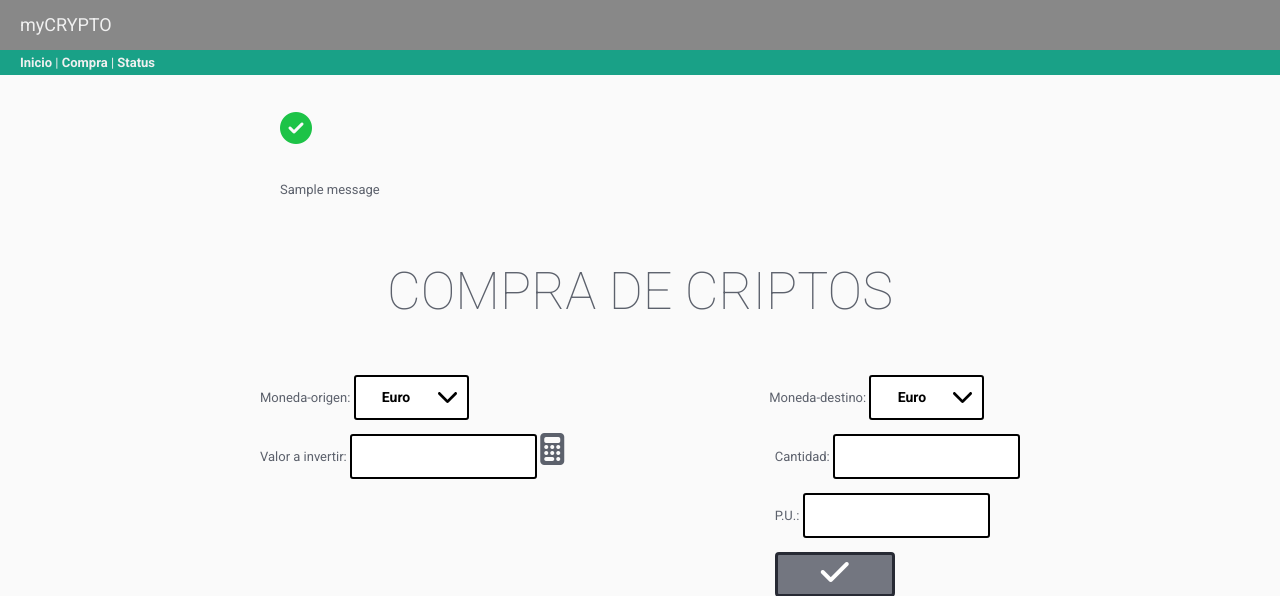
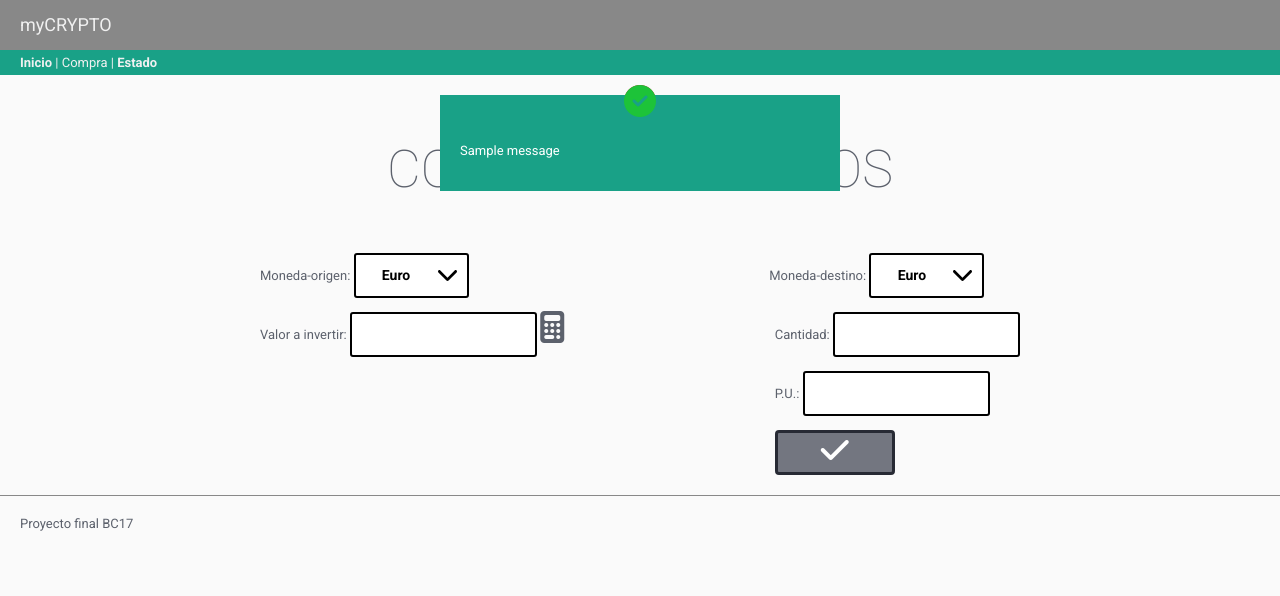
Before and after one commit to juancarlosapalategi/proyecto-kc, a Flask app: page /compra in a window 1280 px wide. Shown: the top 596 px of the page. Run offline with Flask 3, Linux system fonts and the light colour scheme; one stand-in notice (Sample message) is shown.

Commit message:
feat: añado mensaje de error si la operacion no es valida, hago el calculo de inversion de la pagina de estado y quito el enlace de la pagina en la que estas

```diff
--- a/balance/static/css/styles.css
+++ b/balance/static/css/styles.css
@@ -98,3 +98,21 @@
 .cursor-p {
     cursor: pointer;
 }
+
+.messages {
+    position: absolute;
+    width: 400px;
+    margin: 0 auto;
+    left: 0;
+    right: 0;
+    text-align: center;
+    color: #fff;
+}
+
+.messages-ko {
+    background: var(--primary-color);
+}
+
+.messages-ok {
+    background: var(--secundary-color);
+}
--- a/balance/static/js/balance.js
+++ b/balance/static/js/balance.js
@@ -1,10 +1,10 @@
-
 function loadCurrencies() {
     var request = new XMLHttpRequest();
     var apikey = "E32AC0F0-3997-41B6-990F-19606ECC33ED";
     var from = document.getElementById('currency-from').value;
     var to = document.getElementById('currency-to').value;
     var valueToConvert = document.getElementById('value-to-convert');
+    document.getElementById("value-to-convert-hidden").value = valueToConvert.value;
 
     if (valueToConvert.value == "") {
         alert("Disculpa, pero para calcular la conversión de " + from + " a " + to + " tienes que rellenar el campo 'Valor a invertir'");
@@ -17,7 +17,6 @@
         return;
     }
     else {
-
         request.open('GET', 'https://rest.coinapi.io/v1/exchangerate/' + from + '/' + to + '?apikey=' + apikey, false);
         request.send();
 
--- a/balance/templates/base.html
+++ b/balance/templates/base.html
@@ -17,16 +17,29 @@
     {% include 'components/header.html' %}
     {% include 'components/navbar.html' %}
 
+    <main>
+        {% with errors = get_flashed_messages(category_filter=["error"]) %}
+        {% if errors %}
+        <div class="messages messages-ko">
+            <i class="fa-solid fa-circle-xmark fa-2xl" style="color: #c31d1d;"></i>
 
-    <main>
-        {% with mensajes = get_flashed_messages() %}
-        {% if mensajes %}
-        <div class="exito-flash">
-            <p><i class="fa-solid fa-circle-check fa-2xl" style="color: #1dc347;"></i></p>
+            <div class="messages-flash">
+                {% for error in errors %}
+                <p>{{ error }}</p>
+                {% endfor %}
+            </div>
+        </div>
+        {% endif %}
+        {% endwith %}
 
-            <div class="mensajes-flash">
-                {% for msg in mensajes %}
-                <p>{{ msg }}</p>
+        {% with messages = get_flashed_messages(category_filter=["message"]) %}
+        {% if messages %}
+        <div class="messages messages-ok">
+            <i class="fa-solid fa-circle-check fa-2xl" style="color: #1dc339;"></i>
+
+            <div class="messages-flash">
+                {% for message in messages %}
+                <p>{{ message }}</p>
                 {% endfor %}
             </div>
         </div>
--- a/balance/templates/components/navbar.html
+++ b/balance/templates/components/navbar.html
@@ -1,7 +1,19 @@
 <nav class="navbar">
+    {% if menu == 1 %}
+    <span>Inicio</span>
+    {% else %}
     <a href="/">Inicio</a>
+    {% endif %}
     |
+    {% if menu == 2 %}
+    <span>Compra</span>
+    {% else %}
     <a href="/compra">Compra</a>
+    {% endif %}
     |
-    <a href="/status">Status</a>
+    {% if menu == 3 %}
+    <span>Estado</span>
+    {% else %}
+    <a href="/estado">Estado</a>
+    {% endif %}
 </nav>
--- a/balance/templates/compra.html
+++ b/balance/templates/compra.html
@@ -38,7 +38,7 @@
         <div class="cantidad-item">
             <label for="">Valor a invertir:</label>
             <input type="text" name="from_quantity" id="value-to-convert">
-            <input type="hidden" id="value-to-convert-hidden" />
+            <input type="hidden" name="value_to_convert_hidden" id="value-to-convert-hidden" />
             <i class="fa-solid fa-calculator cursor-p" onclick="loadCurrencies()"></i>
             <!-- TODO: Acuérdate del valueToConvert -->
         </div>
--- a/balance/templates/inicio.html
+++ b/balance/templates/inicio.html
@@ -24,7 +24,7 @@
         <td>{{ m.from_currency }}</td>
         <td>{{ m.from_quantity }}</td>
         <td>{{ m.to_currency }}</td>
-        <td>{{ m.to_quantity }}</td>
+        <td>{{ m.to_quantity|round(5) }}</td>
     </tr>
     {% endfor %}
 </table>
@@ -33,7 +33,7 @@
 {% endif %}
 
 <p>
-    <a href="/status"><button type="estado">Status</button></a>
-    <a href="/compra"><button type="nuevo"><i class="fa-solid fa-plus"></i></button></a>
+    <a href="/estado"><button>Estado</button></a>
+    <a href="/compra"><button><i class="fa-solid fa-plus"></i></button></a>
 </p>
 {% endblock contenido %}
--- a/balance/views.py
+++ b/balance/views.py
@@ -1,7 +1,6 @@
-from flask import render_template, request, redirect
+from flask import render_template, request, redirect, flash
 from .models import DBManager
 from datetime import datetime
-
 from . import app
 
 @app.route('/')
@@ -10,15 +9,19 @@
     sql = 'SELECT * FROM movimientos'
     movimientos = db.consultaSQL(sql)
 
-    return render_template('inicio.html', movs=movimientos)
+    return render_template('inicio.html', movs=movimientos, menu=1)
 
 @app.route('/compra')
 def compra():
-    return render_template('compra.html')
+    return render_template('compra.html', menu=2)
 
-@app.route('/status')
-def status():
-    return render_template('estado.html')
+@app.route('/estado')
+def estado():
+    db = DBManager('balance/data/balance.db')
+    consulta = "SELECT SUM(from_quantity) as CantidadOrigen FROM movimientos WHERE from_currency = 'EUR'"
+    datos = db.consultaSQL(consulta)
+
+    return render_template('estado.html', data=datos, menu=3)
 
 @app.route('/nuevo', methods=['POST'])
 def nuevo():
@@ -26,13 +29,21 @@
     from_quantity = request.form['from_quantity']
     to_currency = request.form['to_currency']
     to_quantity = request.form['to_quantity']
+    value_to_convert_hidden = request.form['value_to_convert_hidden']
+    error = None
 
-    db = DBManager('balance/data/balance.db')
-    consulta = 'INSERT INTO movimientos (fecha, hora, from_currency, from_quantity, to_currency, to_quantity) VALUES (?, ?, ?, ?, ?, ?)'
-    dateNow = datetime.now()
-    valores  = (dateNow.strftime("%d/%m/%Y"), dateNow.strftime("%H:%M:%S"), from_currency, from_quantity, to_currency, to_quantity)
+    if from_quantity == value_to_convert_hidden:
+        db = DBManager('balance/data/balance.db')
+        consulta = 'INSERT INTO movimientos (fecha, hora, from_currency, from_quantity, to_currency, to_quantity) VALUES (?, ?, ?, ?, ?, ?)'
+        dateNow = datetime.now()
+        valores  = (dateNow.strftime("%d/%m/%Y"), dateNow.strftime("%H:%M:%S"), from_currency, from_quantity, to_currency, to_quantity)
 
-    conexion, cursor = db.conectar()
-    cursor.execute(consulta, valores)
-    conexion.commit()
-    return redirect('/')
+        conexion, cursor = db.conectar()
+        cursor.execute(consulta, valores)
+        conexion.commit()
+
+        flash("Nuevo registro insertado correctamente", "message")
+        return redirect('/')
+    else:
+        flash("Hemos detectado que el valor a invertir no se corresponde con el introducido al calcular. Por favor, corrígelo y vuelve a probar.", "error")
+        return redirect('/compra')
```
Also changed, not shown: balance/templates/estado.html (+5 -2 lines), balance/data/balance.db.
